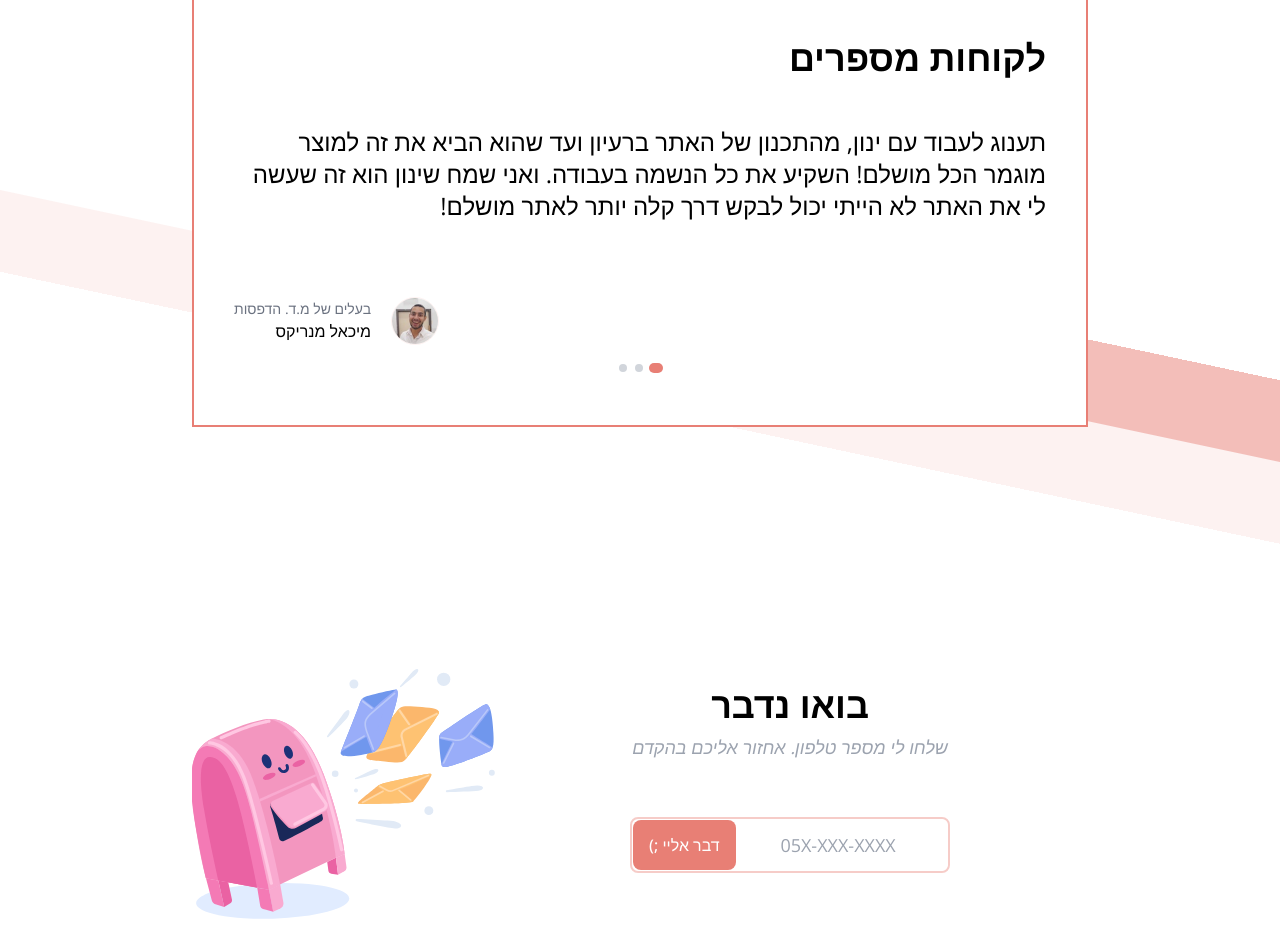
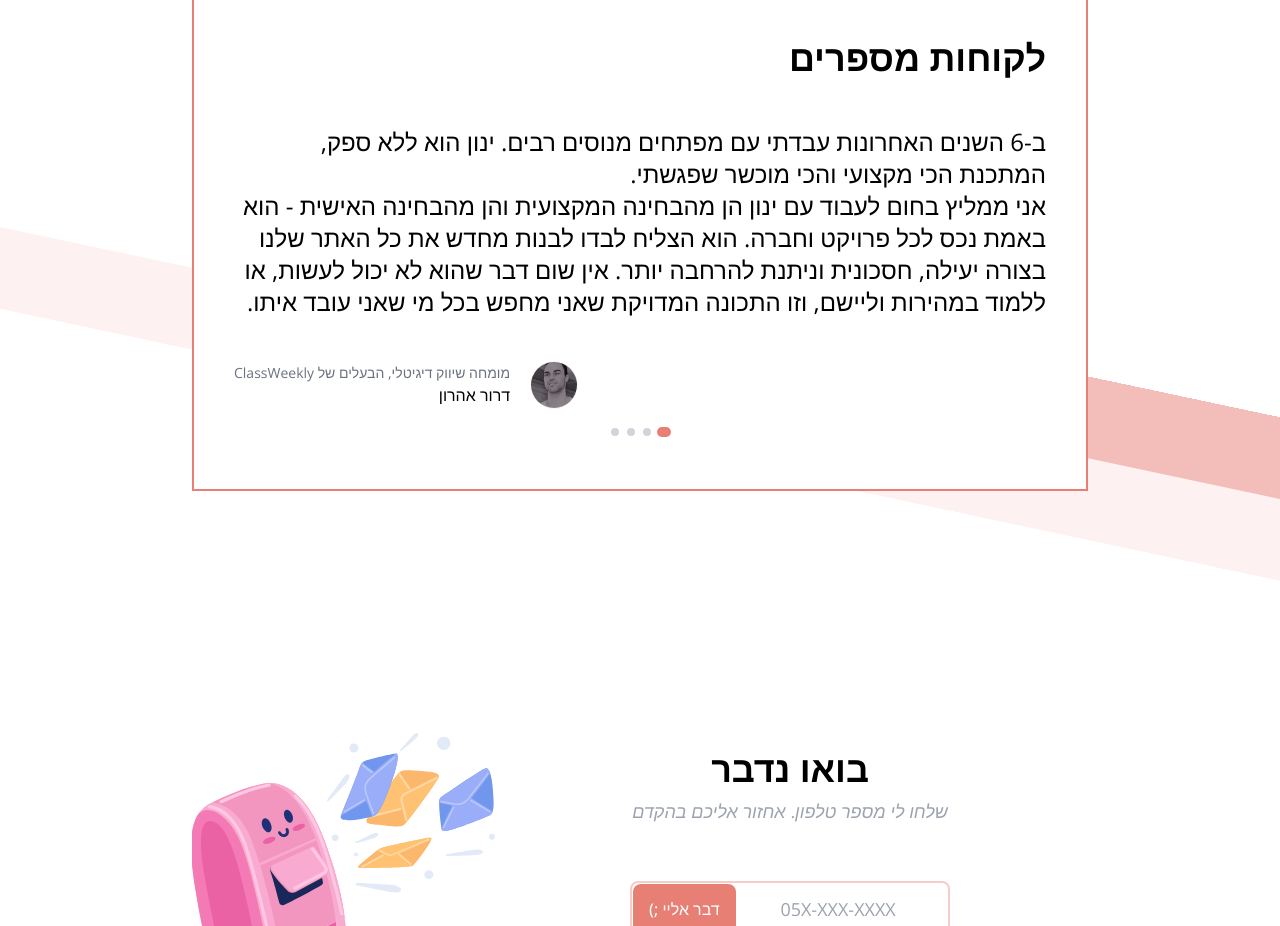
Before and after one commit to ynonra/yr-development, a Next.js app: page / in a window 1280 px wide. Shown: the part 4520-5446 px from the top of the page. Built offline with nearby package versions, Linux system fonts and the light colour scheme.

Commit message:
add new recommendations and update profile images

```diff
--- a/components/RecommendationCard.js
+++ b/components/RecommendationCard.js
@@ -8,7 +8,7 @@ const RecommendationCard = ({
 }) => {
   return (
     <div className="flex flex-col items-start justify-between h-full px-3 sm:px-10 mb-10 pb-10">
-      <p className="text-base sm:text-2xl font-light leading-normal sm:text-right">
+      <p className="text-base sm:text-2xl font-light leading-normal sm:text-right whitespace-pre-line">
         {description}
       </p>
       <div className="self-center sm:self-end flex flex-col sm:flex-row gap-x-5 gap-y-2 items-center">
--- a/data/recommendations.js
+++ b/data/recommendations.js
@@ -1,4 +1,22 @@
 const RECOMMENDATIONS = [
+  {
+    description:
+      "ב-6 השנים האחרונות עבדתי עם מפתחים מנוסים רבים. ינון הוא ללא ספק, המתכנת הכי מקצועי והכי מוכשר שפגשתי.\nאני ממליץ בחום לעבוד עם ינון הן מהבחינה המקצועית והן מהבחינה האישית - הוא באמת נכס לכל פרויקט וחברה. הוא הצליח לבדו לבנות מחדש את כל האתר שלנו בצורה יעילה, חסכונית וניתנת להרחבה יותר. אין שום דבר שהוא לא יכול לעשות, או ללמוד במהירות וליישם, וזו התכונה המדויקת שאני מחפש בכל מי שאני עובד איתו.",
+    profile: {
+      imageFilename: "dror-aharon.webp",
+      role: "מומחה שיווק דיגיטלי, הבעלים של ClassWeekly",
+      name: "דרור אהרון",
+    },
+  },
+  {
+    description:
+      "ינון מפתח ברמה גבוהה. כמעצבת ui ux קשה מאוד למצוא מפתח שיפתח בדיוק מה שעיצבתי. עם ינון הכל היה מאוד פשוט ונעים. הוא פיתח הכל בצורה מדוייקת.",
+    profile: {
+      imageFilename: "שמרית כץ.jpg",
+      role: "מומחית UI UX",
+      name: "שמרית כץ",
+    },
+  },
   {
     description:
       "תענוג לעבוד עם ינון, מהתכנון של האתר ברעיון ועד שהוא הביא את זה למוצר מוגמר הכל מושלם!\nהשקיע את כל הנשמה בעבודה. ואני שמח שינון הוא זה שעשה לי את האתר\nלא הייתי יכול לבקש דרך קלה יותר לאתר מושלם!",
@@ -17,15 +35,15 @@ const RECOMMENDATIONS = [
       name: "אמיתי אלירם",
     },
   },
-  {
-    description:
-      "פשוט מדהים ביופיו ובכלל👑 עבודה מצויינת של המפתח.... ערוך יפה, אפשרויות מתקדמות ועוד. ממש יפה",
-    profile: {
-      imageFilename: "liron-k.png",
-      role: "מגיב בגוגל פלי",
-      name: "לירון",
-    },
-  },
+  // {
+  //   description:
+  //     "פשוט מדהים ביופיו ובכלל👑 עבודה מצויינת של המפתח.... ערוך יפה, אפשרויות מתקדמות ועוד. ממש יפה",
+  //   profile: {
+  //     imageFilename: "liron-k.png",
+  //     role: "מגיב בגוגל פלי",
+  //     name: "לירון",
+  //   },
+  // },
 ];
 
 export default RECOMMENDATIONS;
```
Also changed, not shown: public/images/profiles/dror-aharon.webp (added), public/images/profiles/שמרית כץ.jpg (added).
